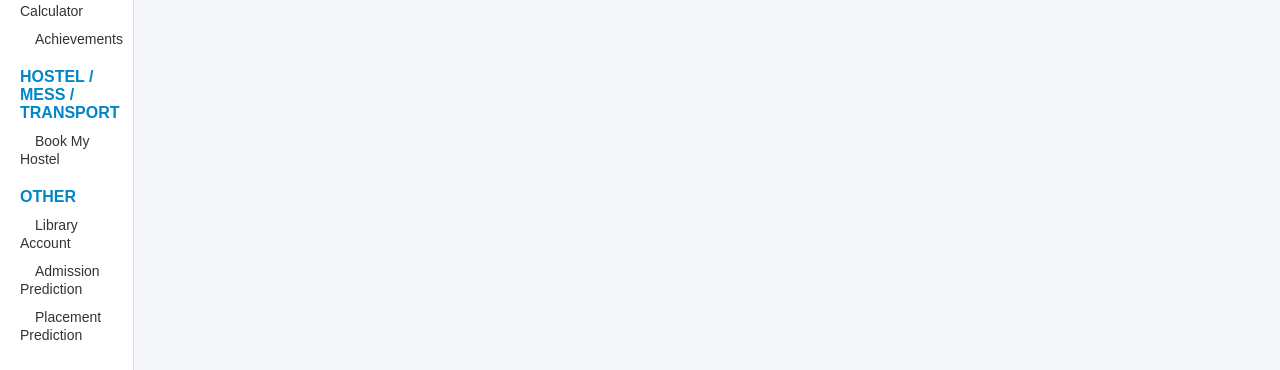
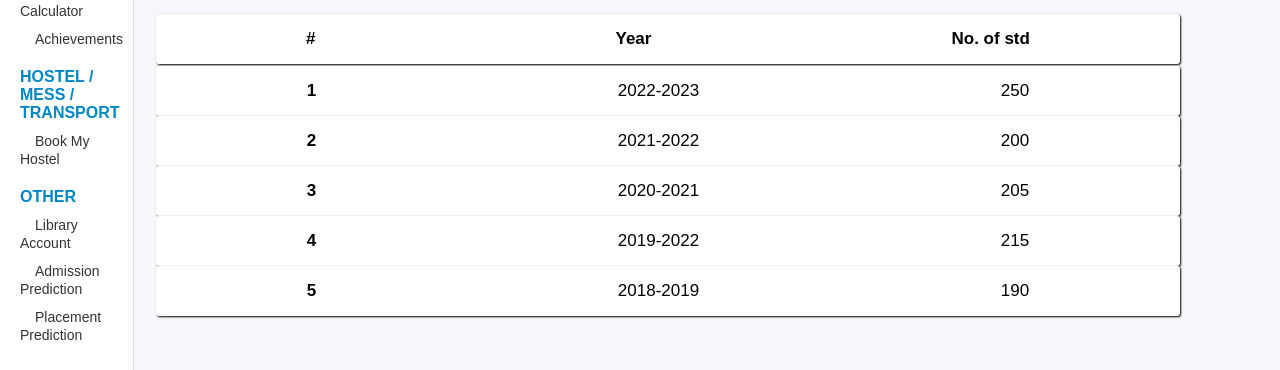
Before and after one commit to prerit85jain/Attendance-Management-System, a Flask app: template Flask/templates/admission.html in a window 1280 px wide; the page is wider, and only the part inside the window is pictured. Shown: the part 582-952 px from the top of that part. Run offline with Flask 3, Linux system fonts and the light colour scheme; the template is opened without the code that fills it, so the values that code supplies are empty; parts of the project's set-up code (start-up, migrations or seed data) failed here and were passed over.

Commit message:
create table in predictor

```diff
--- a/Flask/static/style.css
+++ b/Flask/static/style.css
@@ -213,3 +213,18 @@ body {
     height: 300px;
     width: 530px;
 }
+.table tr{
+    display: flex;
+    align-items: center;
+    justify-content: space-around;
+    font-size: 17px;
+    height: 50px;
+    width: 80vw;
+    background-color: rgb(255, 255, 255);
+    box-shadow: 1px 1px 2px black;
+    border-radius: 3px;
+    text-wrap: nowrap;
+    overflow: hidden;
+    white-space: nowrap;
+    margin: auto;
+}
--- a/Flask/templates/admission.html
+++ b/Flask/templates/admission.html
@@ -88,6 +88,42 @@
                     </div>
                 </div>
                 <div class="past">
+                    <table class="table">
+                        <thead>
+                          <tr>
+                            <th scope="col">#</th>
+                            <th scope="col">Year</th>
+                            <th scope="col">No. of std</th>
+                          </tr>
+                        </thead>
+                        <tbody>
+                          <tr>
+                            <th scope="row">1</th>
+                            <td>2022-2023</td>
+                            <td>250</td>
+                          </tr>
+                          <tr>
+                            <th scope="row">2</th>
+                            <td>2021-2022</td>
+                            <td>200</td>
+                          </tr>
+                          <tr>
+                            <th scope="row">3</th>
+                            <td>2020-2021</td>
+                            <td>205</td>
+                          </tr>
+                          <tr>
+                            <th scope="row">4</th>
+                            <td>2019-2022</td>
+                            <td>215</td>
+                          </tr>
+                          <tr>
+                            <th scope="row">5</th>
+                            <td>2018-2019</td>
+                            <td>190</td>
+                          </tr>
+                        </tbody>
+                      </table>
                 </div>
 
 
```
Also changed, not shown: Flask/templates/placement.html (+36 -1 lines), Flask/static/GLA_Image.jpeg (added).
